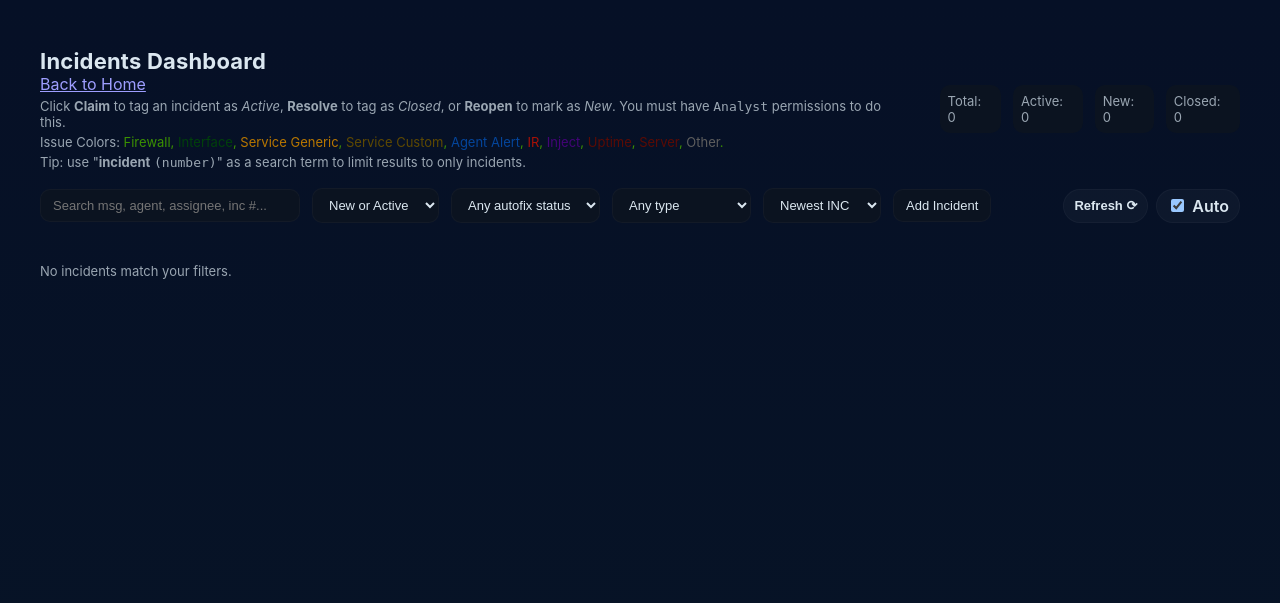
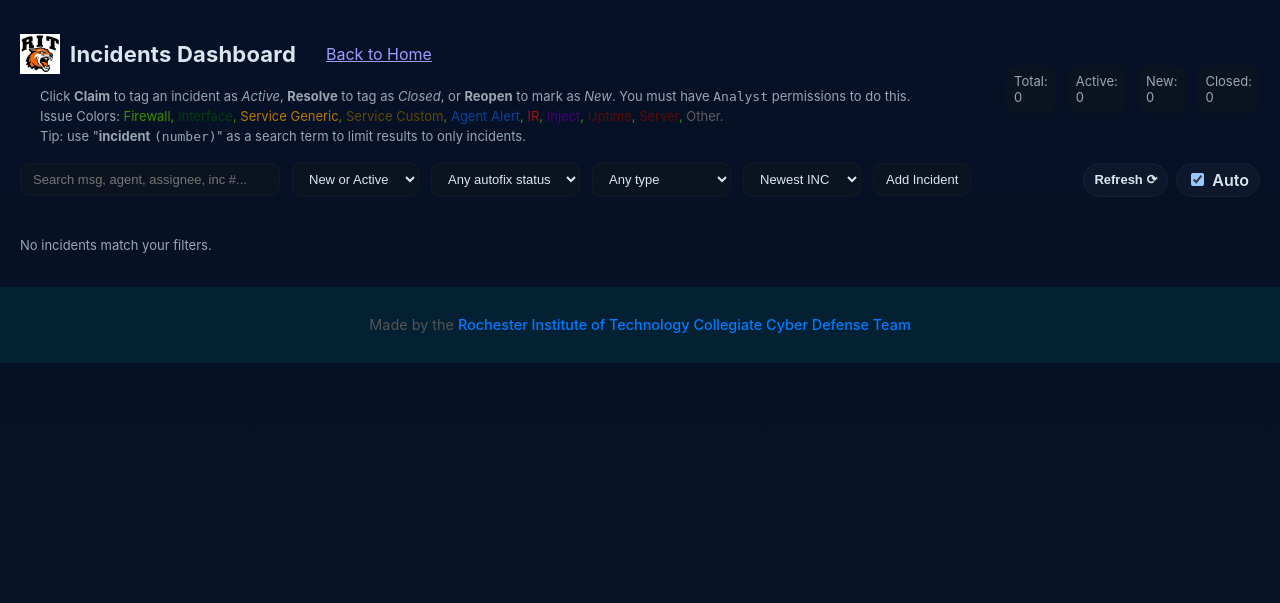
Before and after one commit to Guac0/birdsnest, a Python web app: template server/templates/incidents.html in a window 1280 px wide. Shown: the top 603 px of the page. Run offline with Jinja, Linux system fonts and the light colour scheme; the template is opened without the code that fills it, so the values that code supplies are empty.

Commit message:
server - add frontend branding, reformat incidents page, read config from file

```diff
--- a/server/templates/incidents.html
+++ b/server/templates/incidents.html
@@ -79,7 +79,14 @@ Security & production notes:
   .sla-blood      { color: #ff4500; }   /* blood orange */
   .sla-none       { color: #cccccc; }
   html,body{height:100%;margin:0;background:linear-gradient(180deg,#061026 0%, #071426 100%);color:#dbe7f0;}
-  .container{max-width:var(--max-width);margin:28px auto;padding:20px;}
+  .container{
+    /*max-width:var(--max-width);*/
+    width: 100%;
+    max-width: 100vw;   /* full viewport width */
+    margin:14px auto;
+    padding:20px;
+    box-sizing: border-box; /* ensures padding doesn’t overflow */
+  }
   header{display:flex;gap:16px;align-items:center;margin-bottom:18px;}
   h1{margin:0;font-size:22px;letter-spacing:0.2px;}
   .sub{color:var(--muted);font-size:13px;margin-top:4px;}
@@ -97,7 +104,14 @@ Security & production notes:
   input[type="search"]{min-width:260px}
   .chip{padding:6px 10px;border-radius:999px;font-weight:600;background:var(--glass);border:1px solid rgba(255,255,255,0.03);cursor:pointer}
   .chip.active{box-shadow:0 6px 18px rgba(0,0,0,0.6);transform:translateY(-1px);}
-  .grid{display:grid;grid-template-columns:repeat(auto-fill,minmax(300px,1fr));gap:var(--card-gap);}
+  .grid{
+    display:grid;
+    grid-template-columns: repeat(auto-fit, 400px);
+    justify-content: center;   /* center the grid in the container */
+    /*grid-template-columns:repeat(auto-fill,minmax(500px,1fr));*/
+    /*grid-template-columns: repeat(5, 1fr);*/
+    gap:var(--card-gap);
+  }
   .card{
     background:linear-gradient(180deg, rgba(255,255,255,0.02), rgba(255,255,255,0.01));
     padding:14px;border-radius:var(--radius);box-shadow:0 6px 20px rgba(2,6,23,0.75);border:1px solid rgba(255,255,255,0.02);
@@ -172,6 +186,42 @@ Security & production notes:
     gap: 0.5rem;
   }
 
+
+  .site-footer {
+      background-color: #042033; /* light gray */
+      text-align: center;
+      padding: 15px 0;
+      font-size: 0.9rem;
+      color: #555;
+      /*border-top: 1px solid #e0e0e0;*/
+  }
+
+  .site-footer a {
+      color: #007bff; /* blue link */
+      text-decoration: none;
+      font-weight: 500;
+  }
+
+  .site-footer a:hover {
+      text-decoration: underline;
+  }
+
+  .header-container {
+      display: flex;
+      align-items: center;      /* vertically align image and text */
+      gap: 10px;                /* space between image and text */
+      flex-wrap: wrap;          /* wrap text to next line if needed */
+  }
+
+  .header-container h1 {
+      margin: 0;
+  }
+
+  .header-icon {
+      width: 40px;              /* adjust size as needed */
+      height: 40px;
+  }
+
   /* responsive tweaks */
   @media (max-width:700px){ .controls{flex-direction:column;align-items:stretch} header{flex-direction:column;align-items:flex-start} .topbar-stats{flex-wrap:wrap} }
 </style>
@@ -179,13 +229,15 @@ Security & production notes:
 <body>
   <div class="container" id="app">
     <header>
-      <div>
+      <div class="header-container">
+        <img src="../static/favicon.ico" alt="RIT Tiger" class="header-icon">
         <h1>Incidents Dashboard</h1>
-        <a href="/">Back to Home</a>
-        <div class="sub">Click <strong>Claim</strong> to tag an incident as <em>Active</em>, <strong>Resolve</strong> to tag as <em>Closed</em>, or <strong>Reopen</strong> to mark as <em>New</em>. You must have <code>Analyst</code> permissions to do this.</div>
-        <div class="sub">Issue Colors: <span class="color-firewall">Firewall</strong>, <span class="color-interface">Interface</span>, <span class="color-service-generic">Service Generic</span>, <span class="color-service-custom">Service Custom</span>, <span class="color-agent-alert">Agent Alert</span>, <span class="color-ir">IR</span>, <span class="color-inject">Inject</span>, <span class="color-uptime">Uptime</span>, <span class="color-uptime">Server</span>, <span class="color-unknown">Other</span>.</div>
-        <div class="sub">Tip: use "<strong>incident</strong> <code>(number)</code>" as a search term to limit results to only incidents.</div>
-        <!-- <div class="sub">Issue Colors: <span class="color-firewall">Firewall</strong>, <span class="color-interface">Green</span> for <strong>Interface</strong>, <span class="color-service-generic">Blue</span> for <strong>Service Generic</strong>, <span class="color-service-custom">Yellow</span> for <strong>Service Custom</strong>, <span class="color-agent-alert">Purple</span> for <strong>Agent Alert</strong>, <span class="color-unknown">Gray</span> for <strong>Unknown</strong>.</div> -->
+        <a href="/" style="padding-left: 20px;">Back to Home</a>
+        <div style="padding-left: 20px;">
+          <div class="sub">Click <strong>Claim</strong> to tag an incident as <em>Active</em>, <strong>Resolve</strong> to tag as <em>Closed</em>, or <strong>Reopen</strong> to mark as <em>New</em>. You must have <code>Analyst</code> permissions to do this.</div>
+          <div class="sub">Issue Colors: <span class="color-firewall">Firewall</strong>, <span class="color-interface">Interface</span>, <span class="color-service-generic">Service Generic</span>, <span class="color-service-custom">Service Custom</span>, <span class="color-agent-alert">Agent Alert</span>, <span class="color-ir">IR</span>, <span class="color-inject">Inject</span>, <span class="color-uptime">Uptime</span>, <span class="color-uptime">Server</span>, <span class="color-unknown">Other</span>.</div>
+          <div class="sub">Tip: use "<strong>incident</strong> <code>(number)</code>" as a search term to limit results to only incidents.</div>
+        </div>
       </div>
       <div style="flex:1"></div>
       <div class="topbar-stats" aria-hidden>
@@ -319,6 +371,15 @@ Security & production notes:
     </div>
   </div>
 </div>
+
+<footer class="site-footer">
+  <p>
+    Made by the
+    <a href="https://github.com/CCDC-RIT" target="_blank" rel="noopener noreferrer">
+      Rochester Institute of Technology Collegiate Cyber Defense Team
+    </a>
+  </p>
+</footer>
 
 <script>
 // first time load - populate search for incident
--- a/server/templates/login.html
+++ b/server/templates/login.html
@@ -21,6 +21,7 @@
       background-attachment: fixed; /* Optional: makes background stay on scroll */
       color:rgb(255, 255, 255);
     }
+
   </style>
 </head>
 <body class="container pt-5">
```
Also changed, not shown: server/templates/agents.html (+51 -3 lines), server/templates/dashboard.html (+48 -3 lines), server/templates/management.html (+49 -1 lines), server/templates/messages.html (+51 -3 lines), server/static/favicon.ico.
